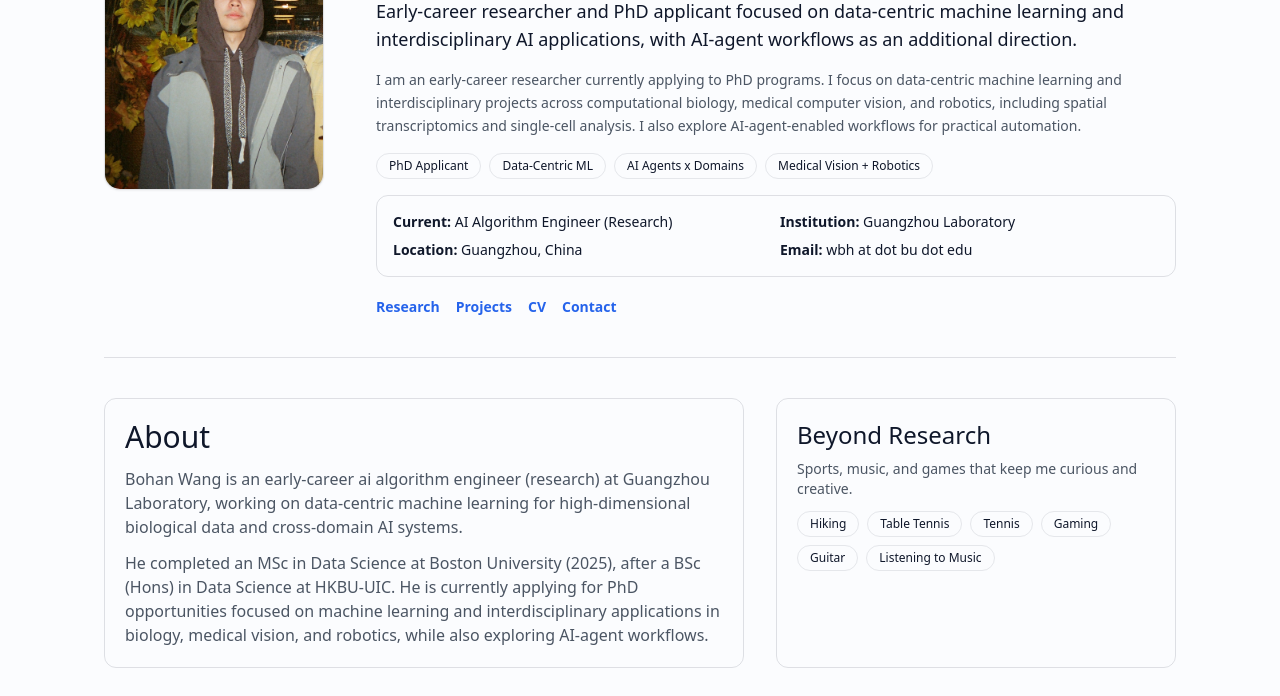
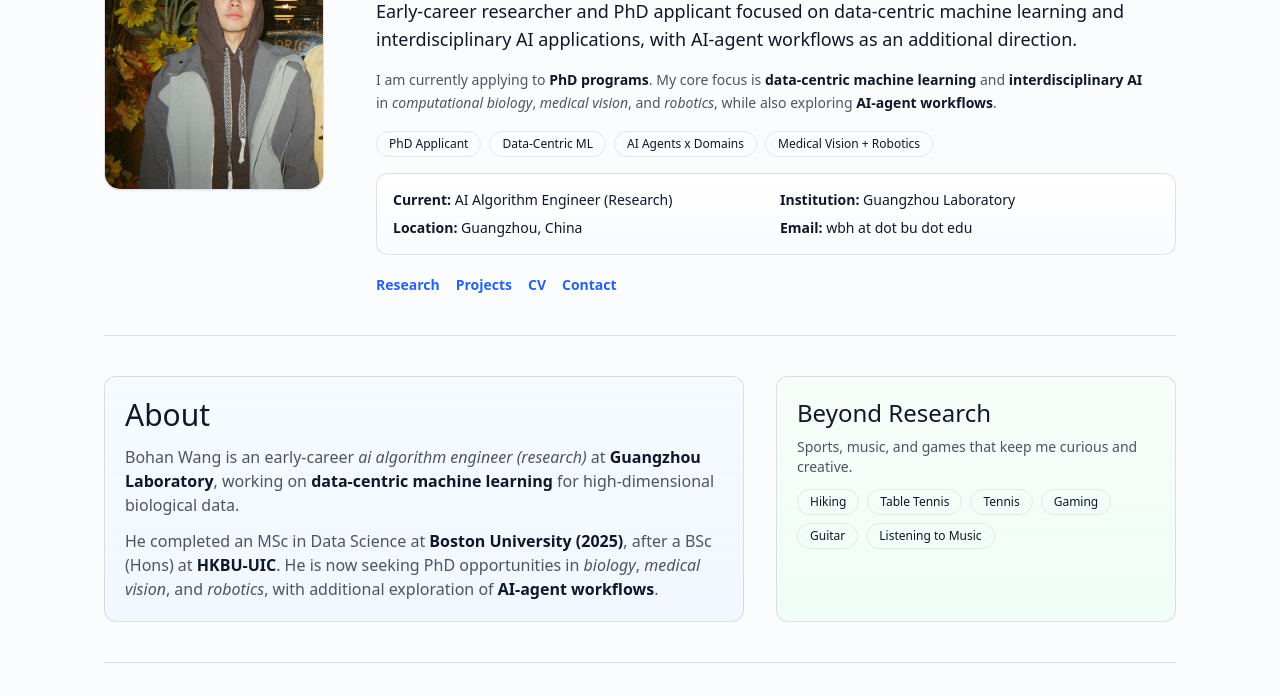
Before and after one commit to laowangbushilaowang/laowangbushilaowang.github.io, a Next.js app: page / in a window 1280 px wide. Shown: the part 256-952 px from the top of the page. Built offline with nearby package versions, Linux system fonts and the light colour scheme; no server answers.

Commit message:
highlight

```diff
--- a/src/app/blog/[slug]/page.tsx
+++ b/src/app/blog/[slug]/page.tsx
@@ -43,7 +43,7 @@ export default async function BlogPostPage({ params }: BlogPostPageProps) {
 
   return (
     <Container className="py-8 md:py-14">
-      <article className="mx-auto max-w-3xl rounded-2xl border border-line/70 bg-paper/90 p-5 shadow-card sm:p-6 md:p-12">
+      <article className="surface-c mx-auto max-w-3xl rounded-2xl border border-line/70 p-5 shadow-card sm:p-6 md:p-12">
         <p className="text-xs font-semibold uppercase tracking-[0.2em] text-muted">{formatDate(post.date)}</p>
         <h1 className="mt-3 font-display text-3xl leading-tight text-ink sm:text-4xl md:mt-4 md:text-5xl">{post.title}</h1>
         <p className="mt-4 text-sm text-muted">{post.readingTimeMinutes} min read</p>
--- a/src/app/blog/page.tsx
+++ b/src/app/blog/page.tsx
@@ -21,14 +21,14 @@ export default function BlogPage() {
       <section className="space-y-4 pb-4">
         {posts.length === 0 ? (
           <Reveal>
-            <p className="rounded-xl border border-dashed border-line bg-paper/80 p-6 text-sm text-muted">
+            <p className="surface-a rounded-xl border border-dashed border-line p-6 text-sm text-muted">
               <LocalizedText en="No posts yet. Add markdown files in" zh="暂无文章。可在" /> <code>content/blog</code> <LocalizedText en="to publish new entries." zh="中添加 Markdown 发布。" />
             </p>
           </Reveal>
         ) : (
           posts.map((post, idx) => (
             <Reveal key={post.slug} delay={idx * 0.04}>
-              <article className="rounded-2xl border border-line/70 bg-paper/90 p-4 transition-all duration-300 hover:-translate-y-0.5 hover:shadow-card sm:p-5 md:p-6">
+              <article className="surface-b rounded-2xl border border-line/70 p-4 transition-all duration-300 hover:-translate-y-0.5 hover:shadow-card sm:p-5 md:p-6">
                 <p className="text-xs font-semibold uppercase tracking-[0.2em] text-muted">{formatDate(post.date)}</p>
                 <h2 className="mt-3 font-display text-2xl text-ink sm:text-3xl">
                   <Link href={`/blog/${post.slug}`} className="hover:text-accent">
--- a/src/app/contact/page.tsx
+++ b/src/app/contact/page.tsx
@@ -29,7 +29,7 @@ export default function ContactPage() {
 
       <section className="grid gap-4 pb-4 md:grid-cols-2 md:gap-5">
         <Reveal>
-          <article className="rounded-2xl border border-line/70 bg-paper/90 p-4 shadow-card sm:p-5 md:p-6">
+          <article className="surface-a rounded-2xl border border-line/70 p-4 shadow-card sm:p-5 md:p-6">
             <h2 className="font-display text-xl text-ink sm:text-2xl">
               <LocalizedText en="Primary contact" zh="主要联系方式" />
             </h2>
@@ -49,7 +49,7 @@ export default function ContactPage() {
         </Reveal>
 
         <Reveal delay={0.08}>
-          <article className="rounded-2xl border border-line/70 bg-paper/90 p-4 shadow-card sm:p-5 md:p-6">
+          <article className="surface-c rounded-2xl border border-line/70 p-4 shadow-card sm:p-5 md:p-6">
             <h2 className="font-display text-xl text-ink sm:text-2xl">
               <LocalizedText en="Profiles and links" zh="主页与链接" />
             </h2>
--- a/src/app/globals.css
+++ b/src/app/globals.css
@@ -86,6 +86,18 @@ h3:hover .heading-anchor {
   display: none;
 }
 
+.surface-a {
+  background: linear-gradient(180deg, rgba(255, 255, 255, 0.88) 0%, rgba(248, 250, 252, 0.84) 100%);
+}
+
+.surface-b {
+  background: linear-gradient(180deg, rgba(245, 250, 255, 0.9) 0%, rgba(239, 246, 255, 0.84) 100%);
+}
+
+.surface-c {
+  background: linear-gradient(180deg, rgba(247, 253, 249, 0.9) 0%, rgba(236, 253, 245, 0.82) 100%);
+}
+
 @media (prefers-reduced-motion: reduce) {
   *,
   *::before,
--- a/src/app/news/page.tsx
+++ b/src/app/news/page.tsx
@@ -18,7 +18,7 @@ export default function NewsPage() {
       <section className="relative space-y-3 pb-4 before:absolute before:bottom-0 before:left-2 before:top-0 before:w-px before:bg-line/80 md:space-y-4">
         {news.map((item, idx) => (
           <Reveal key={`${item.date}-${item.title}`} delay={idx * 0.03}>
-            <article className="relative ml-6 rounded-xl border border-line/70 bg-paper/90 p-4 sm:ml-8 sm:p-5">
+            <article className="surface-b relative ml-6 rounded-xl border border-line/70 p-4 sm:ml-8 sm:p-5">
               <span className="absolute -left-[2.05rem] top-5 h-3 w-3 rounded-full border border-accent bg-paper" aria-hidden />
               <p className="text-xs font-semibold uppercase tracking-[0.2em] text-muted">{formatMonth(item.date)}</p>
               <h2 className="mt-2 font-semibold text-ink">
--- a/src/app/page.tsx
+++ b/src/app/page.tsx
@@ -1,8 +1,9 @@
 import Image from "next/image";
 import Link from "next/link";
+import clsx from "clsx";
 import { Container } from "@/components/ui/Container";
 import { Tag } from "@/components/ui/Tag";
-import { LocalizedText } from "@/components/i18n/LocalizedText";
+import { LocalizedNode, LocalizedText } from "@/components/i18n/LocalizedText";
 import { siteProfile } from "@/content/site";
 import { projects } from "@/content/projects";
 import { researchThemes } from "@/content/research";
@@ -36,7 +37,26 @@ export default function HomePage() {
             <LocalizedText en={siteProfile.tagline} zh={siteProfile.taglineZh ?? siteProfile.tagline} />
           </p>
           <p className="max-w-3xl text-sm leading-relaxed text-muted">
-            <LocalizedText en={siteProfile.intro} zh={siteProfile.introZh ?? siteProfile.intro} />
+            <LocalizedNode
+              en={
+                <>
+                  I am currently applying to <strong className="font-semibold text-ink">PhD programs</strong>. My core focus is{" "}
+                  <strong className="font-semibold text-ink">data-centric machine learning</strong> and{" "}
+                  <strong className="font-semibold text-ink">interdisciplinary AI</strong> in <em className="italic">computational biology</em>,{" "}
+                  <em className="italic">medical vision</em>, and <em className="italic">robotics</em>, while also exploring{" "}
+                  <strong className="font-semibold text-ink">AI-agent workflows</strong>.
+                </>
+              }
+              zh={
+                <>
+                  我目前正在申请 <strong className="font-semibold text-ink">博士项目</strong>。核心方向是
+                  <strong className="font-semibold text-ink">数据驱动机器学习</strong> 与
+                  <strong className="font-semibold text-ink">跨领域 AI</strong>，应用于 <em className="italic">计算生物学</em>、
+                  <em className="italic">医疗视觉</em> 与 <em className="italic">机器人</em>，并补充探索
+                  <strong className="font-semibold text-ink">AI Agent 工作流</strong>。
+                </>
+              }
+            />
           </p>
 
           <div className="flex flex-wrap gap-2">
@@ -54,7 +74,7 @@ export default function HomePage() {
             </Tag>
           </div>
 
-          <div className="grid gap-2 rounded-xl border border-line bg-paper/60 p-3 text-xs sm:p-4 sm:text-sm md:grid-cols-2">
+          <div className="surface-a grid gap-2 rounded-xl border border-line p-3 text-xs sm:p-4 sm:text-sm md:grid-cols-2">
             <p>
               <span className="font-semibold text-ink">
                 <LocalizedText en="Current:" zh="当前职位：" />
@@ -99,27 +119,54 @@ export default function HomePage() {
       </section>
 
       <section className="grid gap-5 border-b border-line py-7 md:gap-8 md:grid-cols-[minmax(0,1.6fr)_minmax(0,1fr)] md:py-10">
-        <article className="rounded-xl border border-line bg-paper/70 p-4 sm:p-5">
+        <article className="surface-b rounded-xl border border-line p-4 sm:p-5">
           <h2 className="font-display text-2xl text-ink sm:text-[1.75rem] md:text-3xl">
             <LocalizedText en="About" zh="关于我" />
           </h2>
           <div className="mt-3 space-y-3 text-sm leading-relaxed text-muted sm:text-base">
             <p>
-              <LocalizedText
-                en={`${siteProfile.name} is an early-career ${siteProfile.currentRole.title.toLowerCase()} at ${siteProfile.currentRole.institution}, working on data-centric machine learning for high-dimensional biological data and cross-domain AI systems.`}
-                zh={`${siteProfile.name} 目前在${siteProfile.currentRole.institutionZh ?? siteProfile.currentRole.institution}担任早期阶段${siteProfile.currentRole.titleZh ?? siteProfile.currentRole.title}，主要从事面向高维生物数据的数据驱动机器学习与跨领域 AI 系统研究。`}
+              <LocalizedNode
+                en={
+                  <>
+                    {siteProfile.name} is an early-career <em className="italic">{siteProfile.currentRole.title.toLowerCase()}</em> at{" "}
+                    <strong className="font-semibold text-ink">{siteProfile.currentRole.institution}</strong>, working on{" "}
+                    <strong className="font-semibold text-ink">data-centric machine learning</strong> for high-dimensional biological data.
+                  </>
+                }
+                zh={
+                  <>
+                    {siteProfile.name} 目前在
+                    <strong className="font-semibold text-ink">{siteProfile.currentRole.institutionZh ?? siteProfile.currentRole.institution}</strong>
+                    担任 <em className="italic">{siteProfile.currentRole.titleZh ?? siteProfile.currentRole.title}</em>，
+                    主要从事 <strong className="font-semibold text-ink">数据驱动机器学习</strong> 与生物高维数据研究。
+                  </>
+                }
               />
             </p>
             <p>
-              <LocalizedText
-                en="He completed an MSc in Data Science at Boston University (2025), after a BSc (Hons) in Data Science at HKBU-UIC. He is currently applying for PhD opportunities focused on machine learning and interdisciplinary applications in biology, medical vision, and robotics, while also exploring AI-agent workflows."
-                zh="他于 2025 年完成波士顿大学数据科学硕士学位，此前在 HKBU-UIC 获得数据科学荣誉学士学位。目前正在申请聚焦机器学习及其在生物、医疗视觉与机器人中跨领域应用的博士机会，同时探索 AI Agent 工作流。"
+              <LocalizedNode
+                en={
+                  <>
+                    He completed an MSc in Data Science at <strong className="font-semibold text-ink">Boston University (2025)</strong>, after a BSc (Hons) at{" "}
+                    <strong className="font-semibold text-ink">HKBU-UIC</strong>. He is now seeking PhD opportunities in <em className="italic">biology</em>,{" "}
+                    <em className="italic">medical vision</em>, and <em className="italic">robotics</em>, with additional exploration of{" "}
+                    <strong className="font-semibold text-ink">AI-agent workflows</strong>.
+                  </>
+                }
+                zh={
+                  <>
+                    他于 <strong className="font-semibold text-ink">波士顿大学（2025）</strong> 完成数据科学硕士学位，此前在
+                    <strong className="font-semibold text-ink">HKBU-UIC</strong> 获得学士学位。当前申请聚焦
+                    <em className="italic">生物</em>、<em className="italic">医疗视觉</em> 与 <em className="italic">机器人</em> 跨领域应用的博士机会，并补充探索
+                    <strong className="font-semibold text-ink">AI Agent 工作流</strong>。
+                  </>
+                }
               />
             </p>
           </div>
         </article>
 
-        <article className="rounded-xl border border-line bg-paper/70 p-4 sm:p-5">
+        <article className="surface-c rounded-xl border border-line p-4 sm:p-5">
           <h3 className="font-display text-xl text-ink sm:text-2xl">
             <LocalizedText en="Beyond Research" zh="兴趣爱好" />
           </h3>
@@ -142,8 +189,8 @@ export default function HomePage() {
             <LocalizedText en="Research Focus" zh="研究方向" />
           </h2>
           <div className="space-y-3">
-            {topResearch.map((theme) => (
-              <article key={theme.id} className="rounded-xl border border-line p-3 sm:p-4">
+            {topResearch.map((theme, idx) => (
+              <article key={theme.id} className={clsx("rounded-xl border border-line p-3 sm:p-4", idx % 2 === 0 ? "surface-a" : "surface-b")}>
                 <h3 className="font-semibold text-ink">
                   <LocalizedText en={theme.title} zh={theme.titleZh ?? theme.title} />
                 </h3>
@@ -160,8 +207,8 @@ export default function HomePage() {
             <LocalizedText en="Selected Projects" zh="精选项目" />
           </h2>
           <div className="space-y-3">
-            {topProjects.map((project) => (
-              <article key={project.id} className="rounded-xl border border-line p-3 sm:p-4">
+            {topProjects.map((project, idx) => (
+              <article key={project.id} className={clsx("rounded-xl border border-line p-3 sm:p-4", idx % 2 === 0 ? "surface-b" : "surface-c")}>
                 <div className="flex items-start justify-between gap-3">
                   <h3 className="font-semibold text-ink">
                     <LocalizedText en={project.title} zh={project.titleZh ?? project.title} />
--- a/src/app/projects/page.tsx
+++ b/src/app/projects/page.tsx
@@ -29,7 +29,7 @@ export default function ProjectsPage() {
       <section className="grid gap-4 md:grid-cols-2 md:gap-5">
         {projects.map((project, idx) => (
           <Reveal key={project.id} delay={idx * 0.03}>
-            <article className="h-full rounded-2xl border border-line/70 bg-paper/90 p-4 shadow-card transition-all duration-300 hover:-translate-y-1 hover:border-accent/40 sm:p-5 md:p-6">
+            <article className="surface-b h-full rounded-2xl border border-line/70 p-4 shadow-card transition-all duration-300 hover:-translate-y-1 hover:border-accent/40 sm:p-5 md:p-6">
               <div className="flex items-start justify-between gap-3">
                 <h2 className="font-display text-xl text-ink sm:text-2xl">
                   <LocalizedText en={project.title} zh={project.titleZh ?? project.title} />
--- a/src/app/research/page.tsx
+++ b/src/app/research/page.tsx
@@ -23,7 +23,7 @@ export default function ResearchPage() {
       <div className="grid gap-5">
         {researchThemes.map((theme, idx) => (
           <Reveal key={theme.id} delay={idx * 0.04}>
-            <article className="rounded-2xl border border-line/70 bg-paper/90 p-4 shadow-card sm:p-5 md:p-8">
+            <article className="surface-a rounded-2xl border border-line/70 p-4 shadow-card sm:p-5 md:p-8">
               <h2 className="font-display text-2xl text-ink md:text-3xl">
                 <LocalizedText en={theme.title} zh={theme.titleZh ?? theme.title} />
               </h2>
@@ -75,7 +75,7 @@ export default function ResearchPage() {
       </div>
 
       <Reveal>
-        <section className="rounded-xl border border-dashed border-line bg-paper/75 p-4 sm:p-5 md:p-6">
+        <section className="surface-b rounded-xl border border-dashed border-line p-4 sm:p-5 md:p-6">
           <h2 className="font-display text-2xl text-ink">
             <LocalizedText en="Publications-ready architecture" zh="可扩展的论文模块" />
           </h2>
```
Also changed, not shown: src/app/cv/page.tsx (+5 -5 lines).
